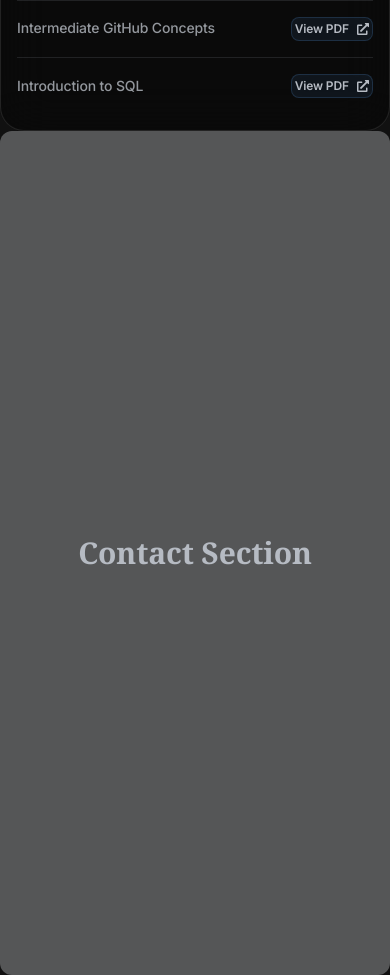
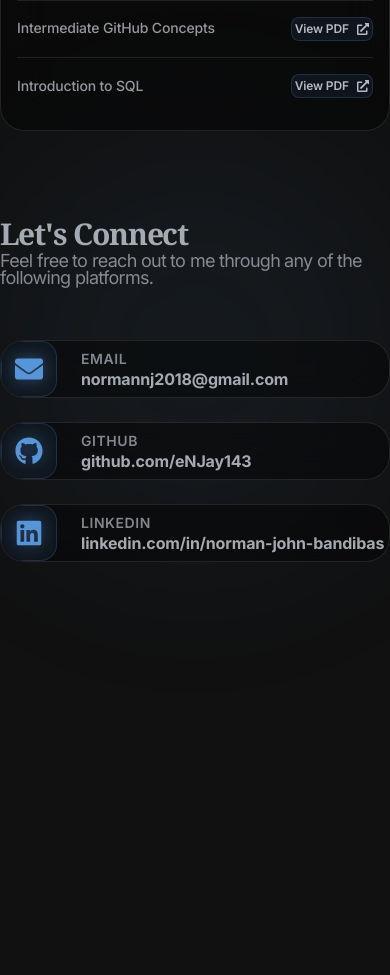
Before and after one commit to eNJay143/portfolio, a Next.js app: page / in a window 390 px wide. Shown: the part 5660-6635 px from the top of the page. After the commit the page ends 6222 px from the top, so only its background shows below. Built offline with nearby package versions, Linux system fonts and the light colour scheme.

Commit message:
feat: Add fully autonomous Contact section with email, GitHub, and LinkedIn links

```diff
--- /dev/null
+++ b/src/features/contact/ContactCard.tsx
@@ -0,0 +1,78 @@
+"use client";
+
+import { useEffect, useRef } from "react";
+import { ContactItem } from "./contactData";
+import { cn } from "@/lib/utils";
+import gsap from "gsap";
+import { ScrollTrigger } from "gsap/ScrollTrigger";
+import SpotlightCard from "@/components/SpotlightCard";
+
+gsap.registerPlugin(ScrollTrigger);
+
+interface ContactCardProps {
+    contact: ContactItem;
+    index: number;
+}
+
+export const ContactCard = ({ contact, index }: ContactCardProps) => {
+    const cardRef = useRef<HTMLAnchorElement>(null);
+
+    useEffect(() => {
+        const element = cardRef.current;
+        if (!element) return;
+
+        gsap.fromTo(element,
+            {
+                opacity: 0,
+                y: 50,
+            },
+            {
+                opacity: 1,
+                y: 0,
+                duration: 0.8,
+                delay: index * 0.15,
+                ease: "power3.out",
+                scrollTrigger: {
+                    trigger: element,
+                    start: "top 90%",
+                    once: true
+                }
+            }
+        );
+    }, [index]);
+
+    return (
+        <a
+            ref={cardRef}
+            href={contact.link}
+            target="_blank"
+            rel="noopener noreferrer"
+            className="w-full opacity-0 block group/contact"
+        >
+            <SpotlightCard
+                className={cn(
+                    "relative flex items-center p-6 md:p-8 rounded-3xl backdrop-blur-xl border hover:border-primary/50 transition-all duration-500 overflow-hidden",
+                    "border-black/15 dark:border-white/10",
+                    "bg-black/10 hover:shadow-[0_8px_40px_rgba(0,0,0,0.1)]",
+                    "dark:bg-black/40 dark:hover:shadow-[0_8px_40px_rgba(0,0,0,0.5)]",
+                    "[--spotlight-color:rgba(0,0,0,0.15)] dark:[--spotlight-color:rgba(255,255,255,0.35)]",
+                    "hover:bg-primary/5 dark:hover:bg-primary/10"
+                )}
+            >
+                <div className="flex items-center gap-6 z-10 w-full relative">
+                    <div className="w-14 h-14 md:w-16 md:h-16 rounded-2xl bg-primary/10 text-primary flex items-center justify-center shrink-0 border border-primary/20 backdrop-blur-md shadow-inner transition-transform duration-300 group-hover/contact:scale-110">
+                        <contact.icon className="w-7 h-7 md:w-8 md:h-8 drop-shadow-[0_0_8px_rgba(87,149,217,0.5)]" />
+                    </div>
+                    <div className="flex-1 overflow-hidden">
+                        <h3 className="text-sm md:text-base font-semibold uppercase tracking-wider text-foreground/70 mb-1 group-hover/contact:text-primary transition-colors">
+                            {contact.title}
+                        </h3>
+                        <p className="text-base md:text-lg lg:text-xl font-bold font-sans text-foreground/90 truncate transition-colors leading-tight">
+                            {contact.value}
+                        </p>
+                    </div>
+                </div>
+            </SpotlightCard>
+        </a>
+    );
+};
--- a/src/features/contact/ContactSection.tsx
+++ b/src/features/contact/ContactSection.tsx
@@ -1,7 +1,61 @@
+"use client";
+
+import FoldText from "@/components/FoldText";
+import { contactData } from "./contactData";
+import { ContactCard } from "./ContactCard";
+
 export const ContactSection = () => {
     return (
-        <section id="contact" className="min-h-screen flex items-center justify-center bg-secondary/30 rounded-xl my-4">
-            <h2 className="text-3xl font-bold font-serif">Contact Section</h2>
+        <section id="contact" className="flex flex-col items-center justify-start pb-24 relative" style={{ paddingTop: '10vh' }}>
+            <div className="w-full max-w-5xl flex flex-col items-start gap-12 px-4">
+
+                {/* Section Header */}
+                <div>
+                    <h2 className="text-3xl md:text-4xl font-bold font-serif text-foreground/90">
+                        <FoldText
+                            text="Let's Connect"
+                            splitBy="char"
+                            hinge="top"
+                            trigger="scroll"
+                            duration={0.65}
+                            stagger={0.045}
+                            ease="power3.out"
+                            perspective={700}
+                            creaseShading={0.55}
+                            fontSize="inherit"
+                            fontWeight="inherit"
+                            color="inherit"
+                        />
+                    </h2>
+                    <p className="text-foreground/70 mt-3 max-w-2xl text-lg">
+                        <FoldText
+                            text="Feel free to reach out to me through any of the following platforms."
+                            splitBy="word"
+                            hinge="top"
+                            trigger="scroll"
+                            duration={0.65}
+                            stagger={0.02}
+                            ease="power3.out"
+                            perspective={700}
+                            creaseShading={0.55}
+                            fontSize="inherit"
+                            fontWeight="inherit"
+                            color="inherit"
+                        />
+                    </p>
+                </div>
+
+                {/* Grid Layout */}
+                <div className="w-full grid grid-cols-1 md:grid-cols-2 lg:grid-cols-3 gap-6 relative z-10 overflow-hidden">
+                    {contactData.map((contact, index) => (
+                        <ContactCard key={contact.id} contact={contact} index={index} />
+                    ))}
+                </div>
+
+            </div>
+
+            {/* Background glowing effects */}
+            <div className="absolute top-1/2 left-1/2 -translate-x-1/2 -translate-y-1/2 w-96 h-96 bg-primary/10 rounded-full blur-[120px] -z-10 animate-pulse" style={{ animationDuration: '6s' }} />
         </section>
     );
 };
--- /dev/null
+++ b/src/features/contact/contactData.ts
@@ -0,0 +1,34 @@
+import { FaEnvelope, FaGithub, FaLinkedin } from "react-icons/fa";
+import { IconType } from "react-icons";
+
+export interface ContactItem {
+    id: string;
+    title: string;
+    value: string;
+    link: string;
+    icon: IconType;
+}
+
+export const contactData: ContactItem[] = [
+    {
+        id: "email",
+        title: "Email",
+        value: "normannj2018@gmail.com",
+        link: "mailto:normannj2018@gmail.com",
+        icon: FaEnvelope,
+    },
+    {
+        id: "github",
+        title: "GitHub",
+        value: "github.com/eNJay143",
+        link: "https://github.com/eNJay143",
+        icon: FaGithub,
+    },
+    {
+        id: "linkedin",
+        title: "LinkedIn",
+        value: "linkedin.com/in/norman-john-bandibas",
+        link: "https://www.linkedin.com/in/norman-john-bandibas/",
+        icon: FaLinkedin,
+    }
+];
```
